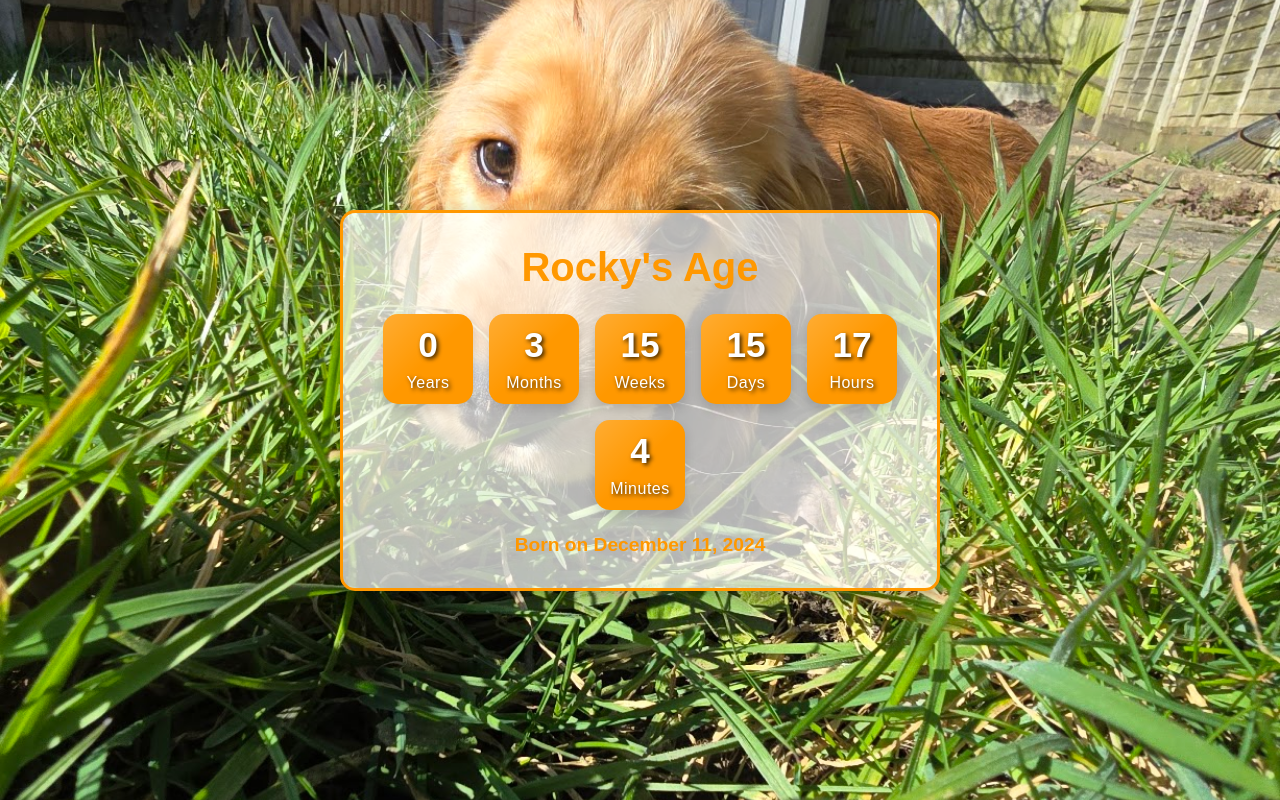
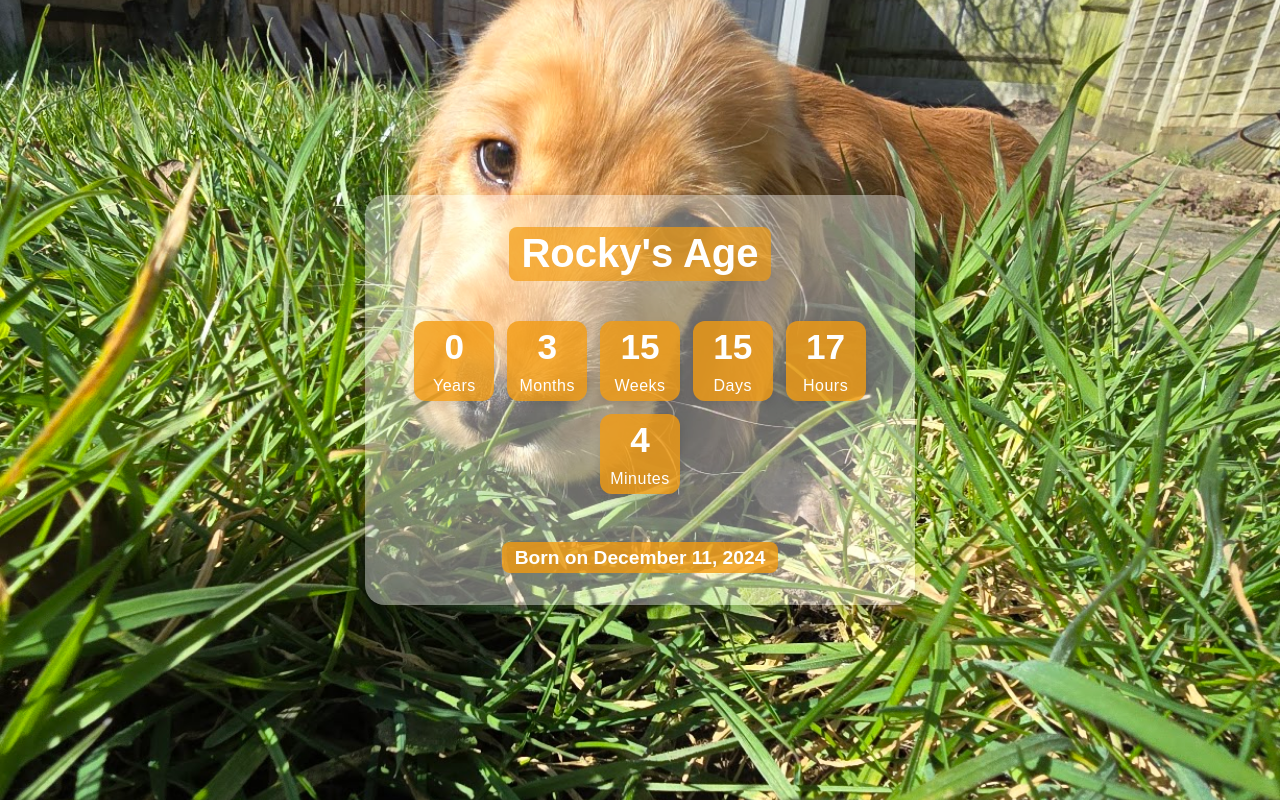
Before and after one commit to dariocostanzo/how-old-is-rocky, a plain HTML site: page index.html in a window 1280 px wide. Drawn offline with Linux system fonts and the light colour scheme.

Commit message:
refactor(accessibility): improve semantic HTML and ARIA attributes
Enhance accessibility by adding proper ARIA labels, roles, and semantic tags. Simplify CSS styles and remove unnecessary hover effects for better readability and performance.

```diff
--- a/index.html
+++ b/index.html
@@ -4,44 +4,44 @@
     <meta charset="UTF-8">
     <meta name="viewport" content="width=device-width, initial-scale=1.0">
     <title>How Old is Rocky?</title>
+    <meta name="description" content="Track Rocky's age in years, months, weeks, days, hours, and minutes since birth.">
     <link rel="stylesheet" href="styles.css">
     <link rel="icon" href="bone-favicon.ico" type="image/x-icon">
     <link rel="shortcut icon" href="bone-favicon.ico" type="image/x-icon">
 </head>
 <body>
-    <div class="container">
+    <main class="container" role="main">
         <h1>Rocky's Age</h1>
-        <div class="age-container">
-            <div class="age-box">
-                <span id="years">0</span>
+        <div class="age-container" aria-label="Rocky's age breakdown">
+            <div class="age-box" aria-label="Years">
+                <span id="years" aria-live="polite">0</span>
                 <p>Years</p>
             </div>
-            <div class="age-box">
-                <span id="months">0</span>
+            <div class="age-box" aria-label="Months">
+                <span id="months" aria-live="polite">0</span>
                 <p>Months</p>
             </div>
-            <div class="age-box">
-                <span id="weeks">0</span>
+            <div class="age-box" aria-label="Weeks">
+                <span id="weeks" aria-live="polite">0</span>
                 <p>Weeks</p>
             </div>
-            <div class="age-box">
-                <span id="days">0</span>
+            <div class="age-box" aria-label="Days">
+                <span id="days" aria-live="polite">0</span>
                 <p>Days</p>
             </div>
-            <div class="age-box">
-                <span id="hours">0</span>
+            <div class="age-box" aria-label="Hours">
+                <span id="hours" aria-live="polite">0</span>
                 <p>Hours</p>
             </div>
-            <div class="age-box">
-                <span id="minutes">0</span>
+            <div class="age-box" aria-label="Minutes">
+                <span id="minutes" aria-live="polite">0</span>
                 <p>Minutes</p>
             </div>
-            <!-- Seconds box removed -->
         </div>
         <p class="birth-date">Born on December 11, 2024</p>
-    </div>
+    </main>
 
-    <div id="birthday-celebration" class="hidden">
+    <div id="birthday-celebration" class="hidden" aria-hidden="true">
         <h2>Happy Birthday Rocky! 🎉</h2>
         <div id="confetti"></div>
     </div>
--- a/styles.css
+++ b/styles.css
@@ -23,22 +23,22 @@ body {
 }
 
 .container {
-  background-color: rgba(255, 255, 255, 0.7); /* Semi-transparent white background */
-  padding: 2rem;
-  border-radius: 15px;
+  background-color: rgba(255, 255, 255, 0.4); /* Slightly more transparent */
+  padding: 2rem 2rem;
+  border-radius: 20px;
   text-align: center;
   max-width: 90%;
-  width: 600px;
+  width: 550px;
   z-index: 1;
-  box-shadow: 0 8px 20px rgba(0, 0, 0, 0.3);
-  border: 3px solid #FF9800; /* Orange border */
+  box-shadow: 0 8px 15px rgba(0, 0, 0, 0.2);
+  border: none;
 }
 
 h1 {
   font-size: 2.5rem;
-  margin-bottom: 1.5rem;
-  color: #ff9800; /* Orange text */
-  text-shadow: none; /* Removed shadow */
+  margin-bottom: 2.5rem; /* Increased space between header and boxes */
+  color: #f39c12; /* Softer orange to match boxes */
+  text-shadow: none;
   font-weight: bold;
 }
 
@@ -46,41 +46,31 @@ h1 {
   display: flex;
   flex-wrap: wrap;
   justify-content: center;
-  gap: 1rem;
+  gap: 0.8rem; /* Reduced gap */
   margin-bottom: 1.5rem;
 }
 
 .age-box {
-  background-color: #FF9800; /* Keeping orange background */
-  padding: 1.2rem;
-  border-radius: 15px;
-  min-width: 90px;
-  width: 90px; /* Fixed width for consistency */
-  height: 90px; /* Fixed height for consistency */
+  background-color: rgba(243, 156, 18, 0.8); /* Slightly more opaque for better readability */
+  padding: 1rem;
+  border-radius: 12px;
+  min-width: 80px;
+  width: 80px;
+  height: 80px;
   display: flex;
   flex-direction: column;
   justify-content: center;
   align-items: center;
-  box-shadow: 0 6px 12px rgba(0, 0, 0, 0.15);
-  transition: transform 0.3s ease, box-shadow 0.3s ease;
+  box-shadow: 0 4px 8px rgba(0, 0, 0, 0.1);
+  /* Removed transition and hover effects */
   position: relative;
   overflow: hidden;
 }
 
+/* Remove hover effect */
 .age-box:hover {
-  transform: translateY(-8px);
-  box-shadow: 0 10px 20px rgba(0, 0, 0, 0.2);
-}
-
-.age-box::before {
-  content: '';
-  position: absolute;
-  top: 0;
-  left: 0;
-  width: 100%;
-  height: 100%;
-  background: linear-gradient(135deg, rgba(255,255,255,0.2) 0%, rgba(255,255,255,0) 50%);
-  z-index: 1;
+  transform: none;
+  box-shadow: 0 4px 8px rgba(0, 0, 0, 0.1);
 }
 
 .age-box span {
@@ -91,6 +81,7 @@ h1 {
   z-index: 2;
   display: block;
   margin-bottom: 5px;
+  text-shadow: none; /* Removed shadow */
 }
 
 .age-box p {
@@ -101,14 +92,30 @@ h1 {
   z-index: 2;
   font-weight: 500;
   letter-spacing: 0.5px;
+  text-shadow: none; /* Removed shadow */
 }
 
 .birth-date {
   font-size: 1.2rem;
-  margin-top: 1rem;
-  color: #ff9800; /* Orange text */
+  margin-top: 1.5rem;
+  color: white;
   font-weight: bold;
   text-shadow: none; /* Removed shadow */
+  background-color: rgba(243, 156, 18, 0.8); /* Slightly more opaque for better readability */
+  padding: 0.3rem 0.8rem;
+  border-radius: 8px;
+  display: inline-block;
+}
+h1 {
+  font-size: 2.5rem;
+  margin-bottom: 2.5rem;
+  color: white;
+  font-weight: bold;
+  text-shadow: none; /* Removed shadow */
+  background-color: rgba(243, 156, 18, 0.7);
+  padding: 0.3rem 0.8rem;
+  border-radius: 8px;
+  display: inline-block;
 }
 
 #birthday-celebration {
@@ -127,7 +134,7 @@ h1 {
 
 #birthday-celebration h2 {
   font-size: 3rem;
-  color: #ff9800; /* Orange text */
+  color: #e67700; /* Updated to match the darker orange */
   text-align: center;
   margin-bottom: 2rem;
   animation: pulse 2s infinite;
```
